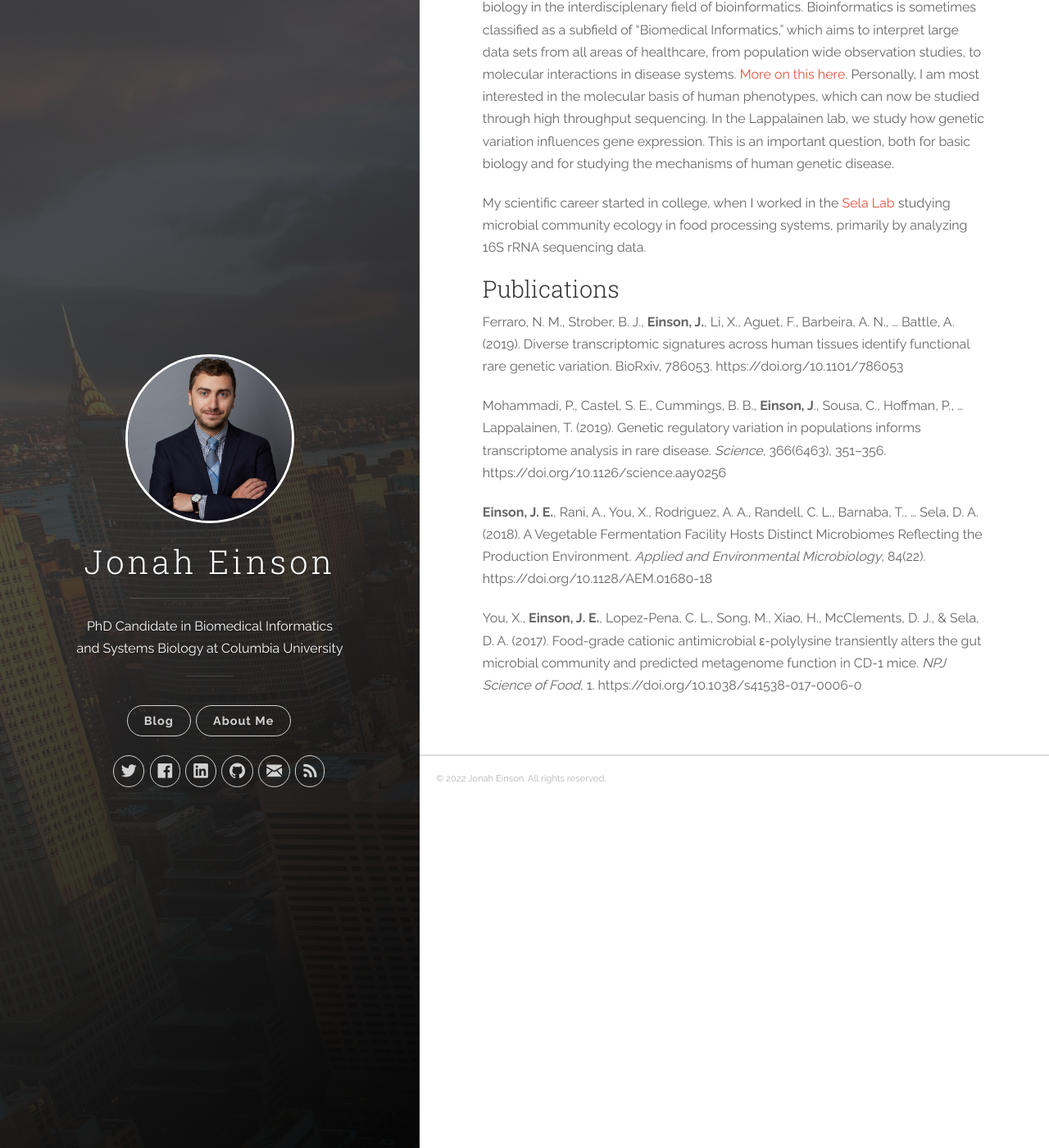
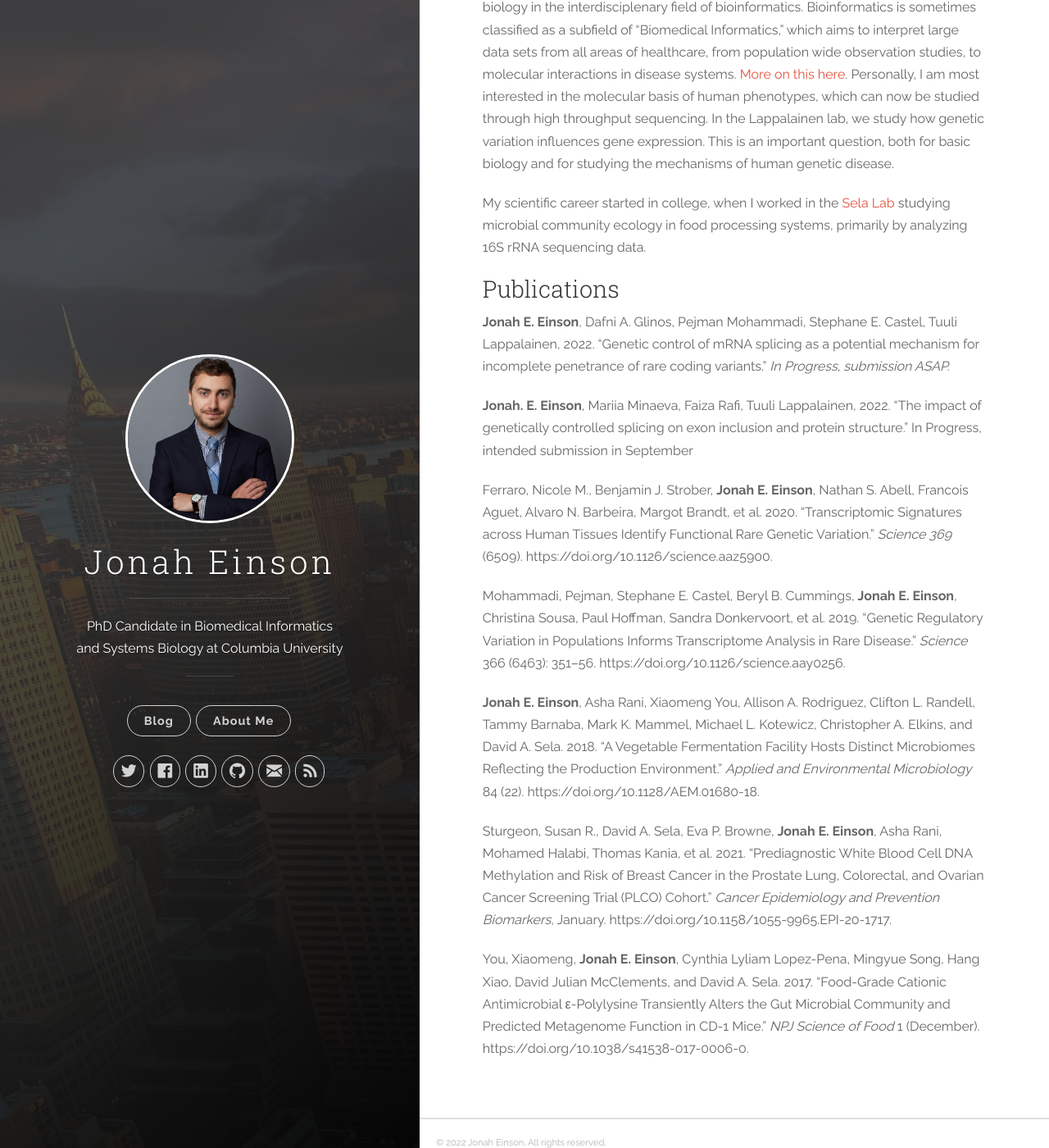
Before and after one commit to jeinson/jeinson.github.io, a Jekyll site: the page built from about.md, in a window 1280 px wide and 1400 px high, scrolled down 728 px. Shown: the whole window at 82% size. Built offline with Jekyll 4.4.1, drawn with Linux system fonts in a browser that asks for light colours.

Commit message:
Updated Publications

```diff
--- a/about.md
+++ b/about.md
@@ -36,10 +36,34 @@ Broadly, I am excited by the modern integration of computer science, statistics,
 My scientific career started in college, when I worked in the [Sela Lab](https://selalab.org) studying microbial community ecology in food processing systems, primarily by analyzing 16S rRNA sequencing data.
 
 ### Publications
-Ferraro, N. M., Strober, B. J., **Einson, J.**, Li, X., Aguet, F., Barbeira, A. N., … Battle, A. (2019). Diverse transcriptomic signatures across human tissues identify functional rare genetic variation. BioRxiv, 786053. https://doi.org/10.1101/786053
+**Jonah E. Einson**, Dafni A. Glinos, Pejman Mohammadi, Stephane E. Castel, Tuuli Lappalainen, 2022.
+“Genetic control of mRNA splicing as a potential mechanism for incomplete penetrance of rare
+coding variants.” *In Progress, submission ASAP.*
 
-Mohammadi, P., Castel, S. E., Cummings, B. B., **Einson, J**., Sousa, C., Hoffman, P., … Lappalainen, T. (2019). Genetic regulatory variation in populations informs transcriptome analysis in rare disease. *Science*, 366(6463), 351–356. https://doi.org/10.1126/science.aay0256
+**Jonah. E. Einson**, Mariia Minaeva, Faiza Rafi, Tuuli Lappalainen, 2022. “The impact of genetically
+controlled splicing on exon inclusion and protein structure.” In Progress, intended submission in
+September
 
-**Einson, J. E.**, Rani, A., You, X., Rodriguez, A. A., Randell, C. L., Barnaba, T., … Sela, D. A. (2018). A Vegetable Fermentation Facility Hosts Distinct Microbiomes Reflecting the Production Environment. *Applied and Environmental Microbiology*, 84(22). https://doi.org/10.1128/AEM.01680-18
+Ferraro, Nicole M., Benjamin J. Strober, **Jonah E. Einson**, Nathan S. Abell, Francois Aguet, Alvaro N.
+Barbeira, Margot Brandt, et al. 2020. “Transcriptomic Signatures across Human Tissues Identify
+Functional Rare Genetic Variation.” *Science 369* (6509). https://doi.org/10.1126/science.aaz5900.
 
-You, X., **Einson, J. E.**, Lopez-Pena, C. L., Song, M., Xiao, H., McClements, D. J., & Sela, D. A. (2017). Food-grade cationic antimicrobial ε-polylysine transiently alters the gut microbial community and predicted metagenome function in CD-1 mice. *NPJ Science of Food*, 1. https://doi.org/10.1038/s41538-017-0006-0
+Mohammadi, Pejman, Stephane E. Castel, Beryl B. Cummings, **Jonah E. Einson**, Christina Sousa, Paul
+Hoffman, Sandra Donkervoort, et al. 2019. “Genetic Regulatory Variation in Populations Informs
+Transcriptome Analysis in Rare Disease.” *Science* 366 (6463): 351–56.
+https://doi.org/10.1126/science.aay0256.
+
+**Jonah E. Einson**, Asha Rani, Xiaomeng You, Allison A. Rodriguez, Clifton L. Randell, Tammy Barnaba, Mark
+K. Mammel, Michael L. Kotewicz, Christopher A. Elkins, and David A. Sela. 2018. “A Vegetable
+Fermentation Facility Hosts Distinct Microbiomes Reflecting the Production Environment.” *Applied
+and Environmental Microbiology* 84 (22). https://doi.org/10.1128/AEM.01680-18.
+
+Sturgeon, Susan R., David A. Sela, Eva P. Browne, **Jonah E. Einson**, Asha Rani, Mohamed Halabi, Thomas
+Kania, et al. 2021. “Prediagnostic White Blood Cell DNA Methylation and Risk of Breast Cancer in
+the Prostate Lung, Colorectal, and Ovarian Cancer Screening Trial (PLCO) Cohort.” *Cancer
+Epidemiology and Prevention Biomarkers*, January. https://doi.org/10.1158/1055-9965.EPI-20-1717.
+
+You, Xiaomeng, **Jonah E. Einson**, Cynthia Lyliam Lopez-Pena, Mingyue Song, Hang Xiao, David Julian
+McClements, and David A. Sela. 2017. “Food-Grade Cationic Antimicrobial ε-Polylysine Transiently
+Alters the Gut Microbial Community and Predicted Metagenome Function in CD-1 Mice.” *NPJ Science
+of Food* 1 (December). https://doi.org/10.1038/s41538-017-0006-0.
```
